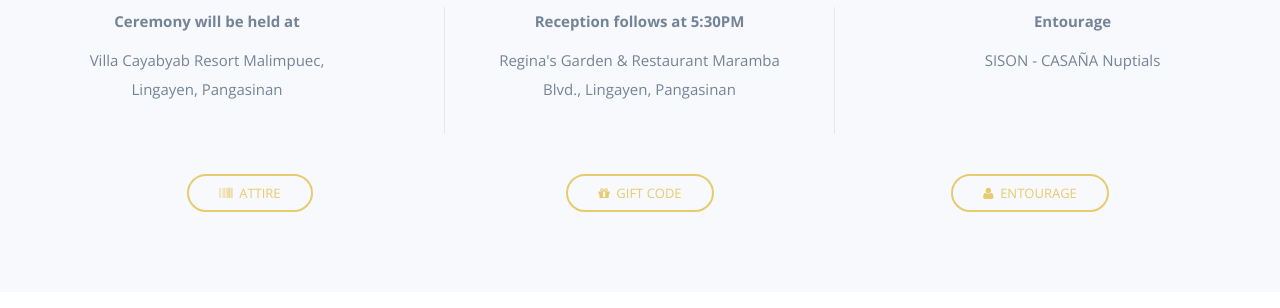
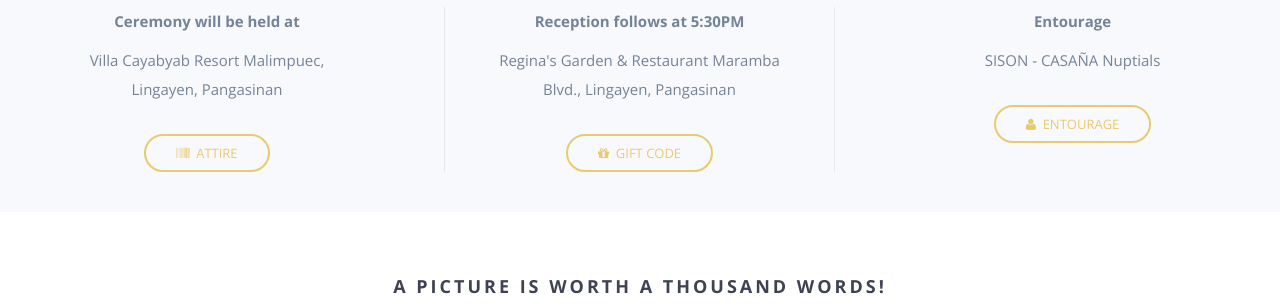
Before and after one commit to rownylphoebe/rownyl-phoebe, a website: page index.html in a window 1280 px wide. Shown: the part 1187-1495 px from the top of the page. Drawn offline with nearby package versions, Linux system fonts and the light colour scheme; files whose address does not match are found by name.

Commit message:
Update on Button

```diff
--- a/index.html
+++ b/index.html
@@ -109,6 +109,9 @@
                     <div class="wp3">
                         <p style="padding-bottom: 0px;"><strong>Ceremony will be held at</strong></p>
                         <p>Villa Cayabyab Resort Malimpuec, Lingayen, Pangasinan</p>
+                        <a class="btn btn-accent btn-small" data-toggle="modal" data-target="#attire-modal">
+                            <i class="fa fa-barcode"></i>&nbsp;&nbsp;Attire
+                        </a>
                     </div>
                 </div>
                 <div class="col-md-4 col-sm-12 col-xs-12 centercol">
@@ -116,30 +119,19 @@
                         <p style="padding-bottom: 0px;"><strong>Reception follows at 5:30PM</strong></p>
                         <p>Regina's Garden & Restaurant
                             Maramba Blvd., Lingayen, Pangasinan</p>
+                        <a class="btn btn-accent btn-small" data-toggle="modal" data-target="#gift-modal">
+                            <i class="fa fa-gift"></i>&nbsp;&nbsp;Gift Code
+                        </a>
                     </div>
                 </div>
                 <div class="col-md-4 col-sm-12 col-xs-12 rightcol">
                     <div class="wp4">
                         <p style="padding-bottom: 0px;"><strong>Entourage</strong></p>
                         <p>SISON - CASAÑA Nuptials</p>
+                        <a class="btn btn-accent btn-small" data-toggle="modal" data-target="#entourage-modal">
+                            <i class="fa fa-user"></i>&nbsp;&nbsp;Entourage
+                        </a>
                     </div>
-                </div>
-            </div>
-            <div class="row section-padding">
-                <div class="col-md-4 col-sm-12 text-center">
-                    <a class="btn btn-accent btn-small" data-toggle="modal" data-target="#attire-modal">
-                        <i class="fa fa-barcode"></i>&nbsp;&nbsp;Attire
-                    </a>
-                </div>
-                <div class="col-md-4 col-sm-12 text-center">
-                    <a class="btn btn-accent btn-small" data-toggle="modal" data-target="#gift-modal">
-                        <i class="fa fa-gift"></i>&nbsp;&nbsp;Gift Code
-                    </a>
-                </div>
-                <div class="col-md-4 col-sm-12 text-center">
-                    <a class="btn btn-accent btn-small" data-toggle="modal" data-target="#entourage-modal">
-                        <i class="fa fa-user"></i>&nbsp;&nbsp;Entourage
-                    </a>
                 </div>
             </div>
         </div>
@@ -548,7 +540,7 @@
                             <div class="col-md-6 col-sm-6">
                                 <div class="form-input-group">
                                     <i class="fa fa-users"></i><input type="number" name="extras" class="" min="0"
-                                        max="4" placeholder="Husband/Wife or kids" required>
+                                        max="4" placeholder="No. of Guest" required>
                                 </div>
                             </div>
                             <div class="col-md-6 col-sm-6">
```
